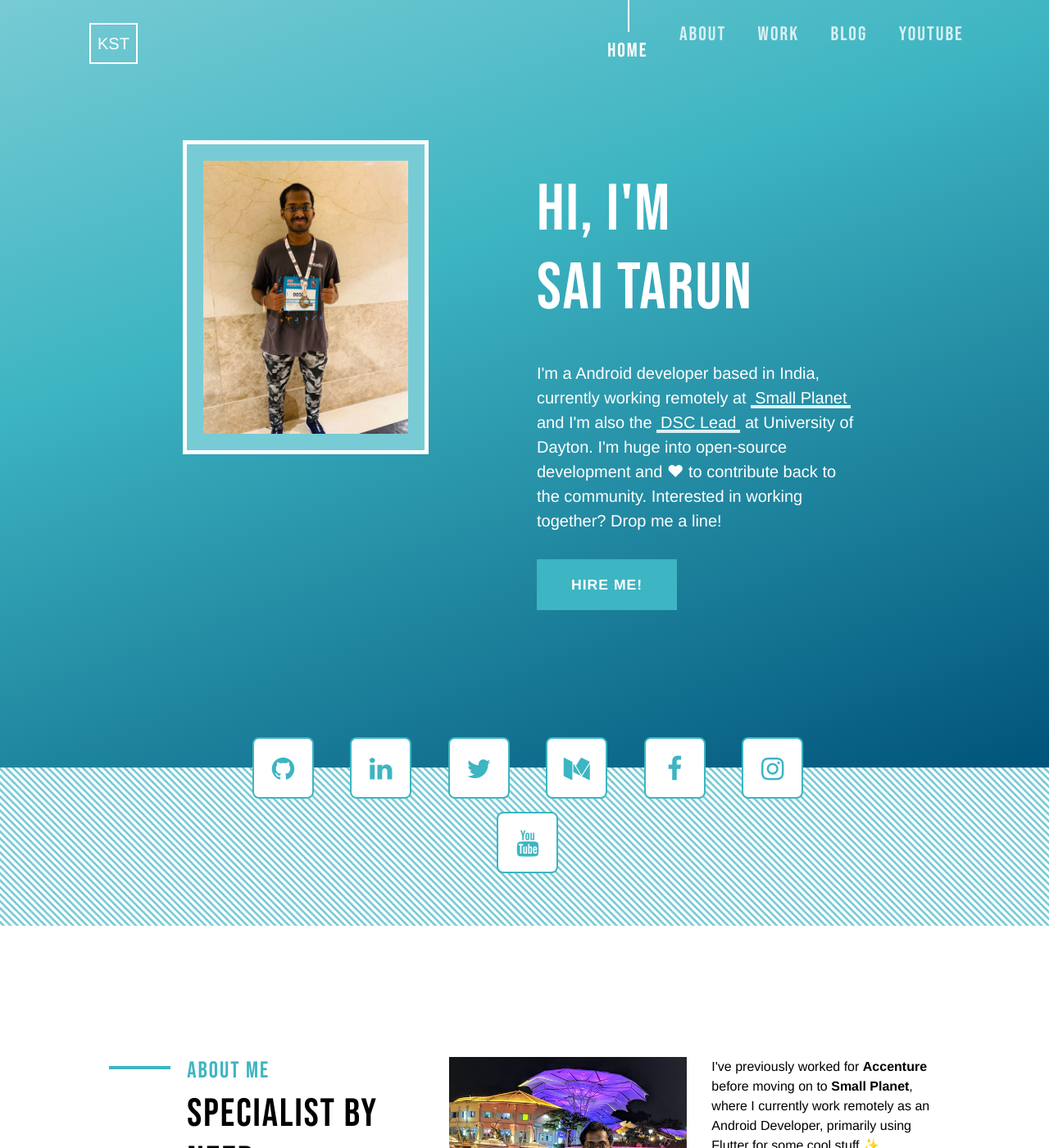
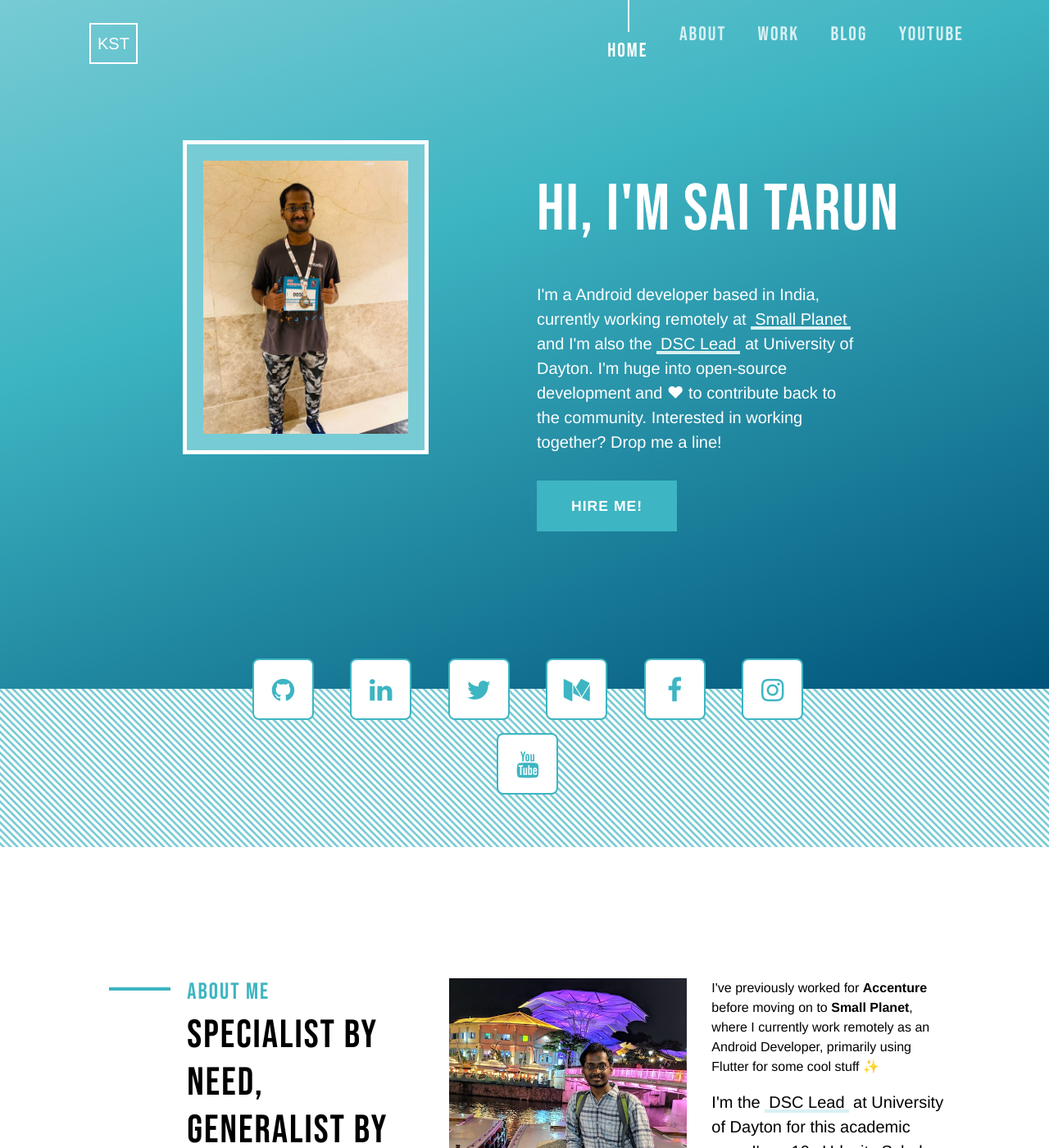
Before and after one commit to SAITARUN55/Portfolio, a Jekyll site: the page built from index.html, in a window 1280 px wide and 1400 px high. Shown: the whole window at 82% size. Built offline with Jekyll 4.4.1, drawn with Linux system fonts in a browser that asks for light colours.

Commit message:
:bug: Minor fix for displaying title on one line

```diff
--- a/_layouts/home.html
+++ b/_layouts/home.html
@@ -16,6 +16,7 @@ layout: default
 		</div>
 		<div class="col-10 offset-1 col-md-8 offset-md-2 col-lg-4 offset-lg-1">
 			<h1
+				class="nowrap"
 				data-aos-delay="200"
 				data-aos="fade-up">
 				Hi, I'm Sai&nbsp;Tarun
--- a/style.sass
+++ b/style.sass
@@ -270,6 +270,10 @@ h2
 		@media( #{$bp-sm})
 			margin: 2rem 0
 
+.nowrap
+	@media( #{$bp-md})
+		white-space: nowrap
+
 .cards-group
 	display: grid
 	grid-column-gap: 0
```
Also changed, not shown: _layouts/default.html (+5 -5 lines).
